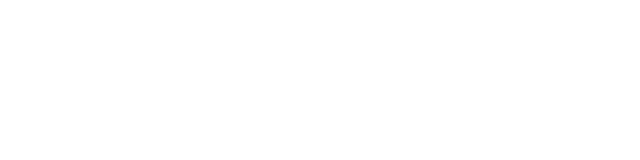
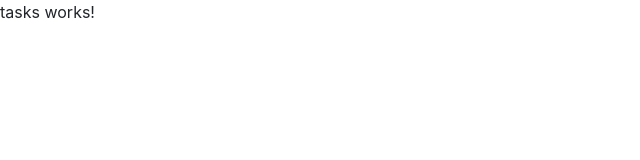
Before and after one commit to iFlameU/taskr, an Angular app in the folder ClientApp/: page / in a window 1280 px wide. Shown: the top 160 px of the page, without its empty margins (0-640 px from the left). Built offline with nearby package versions, Linux system fonts and the light colour scheme.

Commit message:
Created tasks component

```diff
--- /dev/null
+++ b/ClientApp/src/app/tasks/tasks.component.html
@@ -0,0 +1 @@
+<p>tasks works!</p>
--- /dev/null
+++ b/ClientApp/src/app/tasks/tasks.component.ts
@@ -0,0 +1,15 @@
+import { Component, OnInit } from '@angular/core';
+
+@Component({
+  selector: 'app-tasks',
+  templateUrl: './tasks.component.html',
+  styleUrls: ['./tasks.component.css']
+})
+export class TasksComponent implements OnInit {
+
+  constructor() { }
+
+  ngOnInit() {
+  }
+
+}
```
Also changed, not shown: ClientApp/src/app/app.module.ts (+13 -2 lines), ClientApp/src/app/tasks/tasks.component.css (added).
